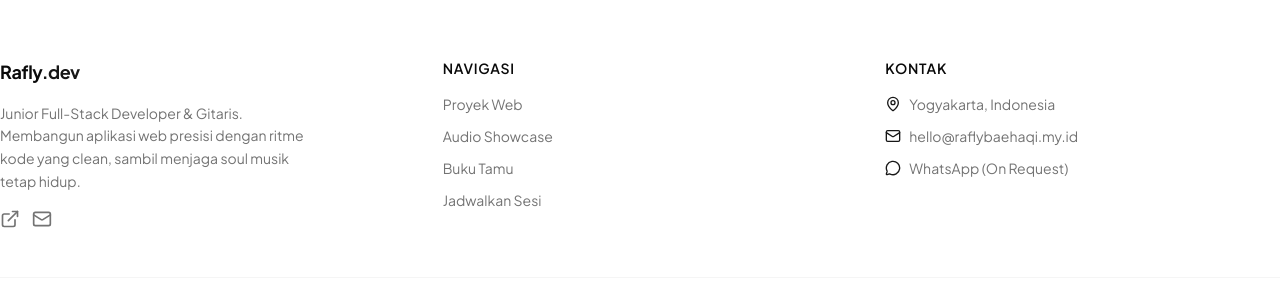
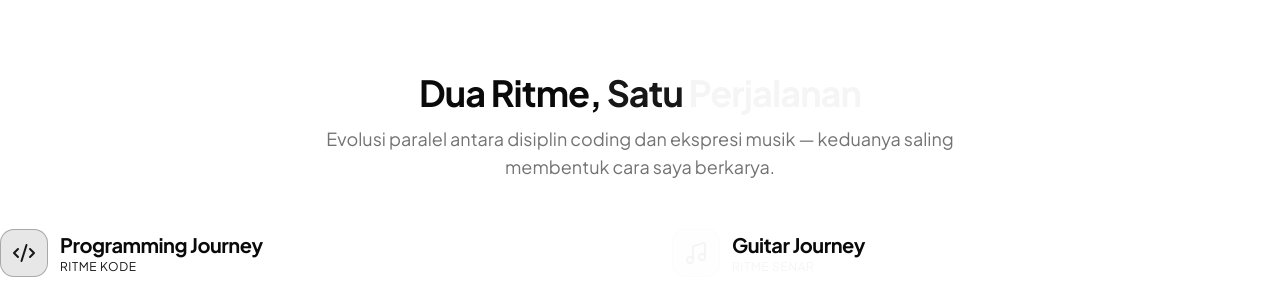
Before and after one commit to R4fly/portofolio-rafly, a Next.js app: page / in a window 1280 px wide. Shown: the part 2481-2788 px from the top of the page. Built offline with nearby package versions, Linux system fonts and the light colour scheme; no server answers; the database is empty.

Commit message:
feat: add interactive tech-stack and gear journey timeline

```diff
--- a/app/page.tsx
+++ b/app/page.tsx
@@ -3,6 +3,7 @@ import { HeroSection } from '@/components/shared/hero-section'
 import { RealtimeStats } from '@/components/shared/realtime-stats'
 import { ProjectsGrid } from '@/components/shared/projects-grid'
 import { AudioShowcase } from '@/components/shared/audio-showcase'
+import { JourneyTimeline } from '@/components/shared/journey-timeline'
 
 export const metadata: Metadata = {
   title: 'Rafly Baehaqi — Junior Full-Stack Developer & Gitaris',
@@ -20,6 +21,7 @@ export default function HomePage() {
       <RealtimeStats />
       <ProjectsGrid />
       <AudioShowcase />
+      <JourneyTimeline />
     </>
   )
 }
--- /dev/null
+++ b/components/shared/journey-timeline.tsx
@@ -0,0 +1,76 @@
+'use client'
+
+import { Code2, Music } from 'lucide-react'
+import { JOURNEY_COLUMNS } from '@/lib/constants/journey'
+import { TimelineItem } from './timeline-item'
+import { cn } from '@/lib/utils'
+
+export function JourneyTimeline() {
+  return (
+    <section className="container py-16 md:py-24" id="journey">
+      {/* Section Header */}
+      <div className="mb-12 text-center">
+        <h2 className="mb-3 font-sans text-3xl font-bold tracking-tight md:text-4xl">
+          Dua Ritme, <span className="text-primary">Satu</span>{' '}
+          <span className="text-secondary">Perjalanan</span>
+        </h2>
+        <p className="mx-auto max-w-2xl text-muted-foreground md:text-lg">
+          Evolusi paralel antara disiplin coding dan ekspresi musik — keduanya
+          saling membentuk cara saya berkarya.
+        </p>
+      </div>
+
+      {/* Dual Timeline Grid */}
+      <div className="grid grid-cols-1 gap-12 lg:grid-cols-2 lg:gap-16">
+        {JOURNEY_COLUMNS.map((column) => {
+          const isPrimary = column.accentColor === 'primary'
+          const HeaderIcon = isPrimary ? Code2 : Music
+
+          return (
+            <div key={column.id}>
+              {/* Column Header */}
+              <div className="mb-8 flex items-center gap-3">
+                <div
+                  className={cn(
+                    'flex h-12 w-12 items-center justify-center rounded-xl border',
+                    isPrimary
+                      ? 'border-primary/30 bg-primary/10 text-primary'
+                      : 'border-secondary/30 bg-secondary/10 text-secondary'
+                  )}
+                >
+                  <HeaderIcon className="h-6 w-6" aria-hidden="true" />
+                </div>
+                <div>
+                  <h3 className="font-sans text-xl font-bold tracking-tight">
+                    {column.label}
+                  </h3>
+                  <p
+                    className={cn(
+                      'font-mono text-xs uppercase tracking-wider',
+                      isPrimary ? 'text-primary' : 'text-secondary'
+                    )}
+                  >
+                    {column.tagline}
+                  </p>
+                </div>
+              </div>
+
+              {/* Timeline Items */}
+              <div>
+                {column.items.map((item, index) => (
+                  <TimelineItem
+                    key={`${column.id}-${item.year}`}
+                    item={item}
+                    accentColor={column.accentColor}
+                    index={index}
+                    isLast={index === column.items.length - 1}
+                  />
+                ))}
+              </div>
+            </div>
+          )
+        })}
+      </div>
+    </section>
+  )
+}
--- /dev/null
+++ b/components/shared/timeline-item.tsx
@@ -0,0 +1,95 @@
+'use client'
+
+import { motion } from 'framer-motion'
+import { Badge } from '@/components/ui/badge'
+import { cn } from '@/lib/utils'
+import type { JourneyItem } from '@/lib/constants/journey'
+
+interface TimelineItemProps {
+  item: JourneyItem
+  accentColor: 'primary' | 'secondary'
+  index: number
+  isLast: boolean
+}
+
+export function TimelineItem({ item, accentColor, index, isLast }: TimelineItemProps) {
+  const Icon = item.icon
+  const isPrimary = accentColor === 'primary'
+
+  return (
+    <motion.div
+      initial={{ opacity: 0, y: 24 }}
+      whileInView={{ opacity: 1, y: 0 }}
+      viewport={{ once: true, margin: '-50px' }}
+      transition={{ duration: 0.5, delay: index * 0.08, ease: 'easeOut' }}
+      className="group relative pb-8 pl-12 last:pb-0"
+    >
+      {/* Garis vertikal penghubung */}
+      {!isLast && (
+        <span
+          className={cn(
+            'absolute bottom-0 left-[19px] top-11 w-px',
+            isPrimary ? 'bg-primary/20' : 'bg-secondary/20'
+          )}
+          aria-hidden="true"
+        />
+      )}
+
+      {/* Node icon */}
+      <div
+        className={cn(
+          'absolute left-0 top-0 flex h-10 w-10 items-center justify-center rounded-full border-2 transition-all duration-300 group-hover:scale-110',
+          isPrimary
+            ? 'border-primary/40 bg-primary/10 text-primary group-hover:border-primary group-hover:shadow-lg group-hover:shadow-primary/25'
+            : 'border-secondary/40 bg-secondary/10 text-secondary group-hover:border-secondary group-hover:shadow-lg group-hover:shadow-secondary/25'
+        )}
+      >
+        <Icon className="h-5 w-5" aria-hidden="true" />
+      </div>
+
+      {/* Konten card */}
+      <div
+        className={cn(
+          'rounded-xl border bg-card/50 p-4 backdrop-blur transition-all duration-300',
+          'hover:-translate-y-0.5 hover:shadow-lg',
+          isPrimary
+            ? 'border-border/40 hover:border-primary/50 hover:shadow-primary/10'
+            : 'border-border/40 hover:border-secondary/50 hover:shadow-secondary/10'
+        )}
+      >
+        <div className="mb-2">
+          <Badge
+            variant="outline"
+            className={cn(
+              'font-mono text-xs',
+              isPrimary
+                ? 'border-primary/30 text-primary'
+                : 'border-secondary/30 text-secondary'
+            )}
+          >
+            {item.year}
+          </Badge>
+        </div>
+        <h4 className="mb-1.5 font-sans text-base font-semibold tracking-tight text-foreground">
+          {item.title}
+        </h4>
+        <p className="mb-3 text-sm leading-relaxed text-muted-foreground">
+          {item.description}
+        </p>
+        {item.tags && item.tags.length > 0 && (
+          <div className="flex flex-wrap gap-1.5">
+            {item.tags.map((tag) => (
+              <Badge
+                key={tag}
+                variant="secondary"
+                className="px-2 py-0.5 font-mono text-xs"
+              >
+                {tag}
+              </Badge>
+            ))}
+          </div>
+        )}
+      </div>
+    </motion.div>
+  )
+}
--- /dev/null
+++ b/lib/constants/journey.ts
@@ -0,0 +1,118 @@
+import type { LucideIcon } from 'lucide-react'
+import {
+  Code2,
+  GitBranch,
+  Rocket,
+  Database,
+  Music,
+  Disc3,
+  Mic,
+  Headphones,
+} from 'lucide-react'
+
+export interface JourneyItem {
+  year: string
+  title: string
+  description: string
+  icon: LucideIcon
+  tags?: string[]
+}
+
+export interface JourneyColumn {
+  id: 'programming' | 'guitar'
+  label: string
+  tagline: string
+  accentColor: 'primary' | 'secondary'
+  items: JourneyItem[]
+}
+
+/**
+ * PERHATIAN: Data di bawah adalah TEMPLATE.
+ * Sesuaikan tahun, judul, dan deskripsi dengan perjalanan asli Anda.
+ */
+export const PROGRAMMING_JOURNEY: JourneyItem[] = [
+  {
+    year: '2022',
+    title: 'First Line of Code',
+    description:
+      'Memulai perjalanan dengan HTML & CSS. Membangun halaman web statis pertama dan menemukan passion di balik layar.',
+    icon: Code2,
+    tags: ['HTML', 'CSS'],
+  },
+  {
+    year: '2023',
+    title: 'JavaScript & React',
+    description:
+      'Mendalami JavaScript modern dan React. Mulai membangun aplikasi interaktif dengan arsitektur berbasis komponen.',
+    icon: GitBranch,
+    tags: ['JavaScript', 'React'],
+  },
+  {
+    year: '2024',
+    title: 'TypeScript & Next.js',
+    description:
+      'Adopsi TypeScript untuk type safety dan Next.js untuk framework full-stack. Fokus pada performa dan SEO.',
+    icon: Rocket,
+    tags: ['TypeScript', 'Next.js'],
+  },
+  {
+    year: '2025',
+    title: 'Full-Stack dengan Supabase',
+    description:
+      'Menguasai Supabase sebagai backend-as-a-service: database, auth, realtime, dan storage. Membangun aplikasi SaaS-ready.',
+    icon: Database,
+    tags: ['Supabase', 'PostgreSQL', 'Realtime'],
+  },
+]
+
+export const GUITAR_JOURNEY: JourneyItem[] = [
+  {
+    year: '2020',
+    title: 'Chord Pertama',
+    description:
+      'Pertama kali memegang gitar dan belajar chord dasar. Dari momen ini, cinta pada musik tumbuh tak terbendung.',
+    icon: Music,
+    tags: ['Akustik', 'Chord Dasar'],
+  },
+  {
+    year: '2021',
+    title: 'Fondasi Blues & Rock',
+    description:
+      'Mendalami teknik pentatonic blues dan rhythm rock. Mulai memahami feel dan dinamika dalam bermain.',
+    icon: Headphones,
+    tags: ['Blues', 'Rock'],
+  },
+  {
+    year: '2023',
+    title: 'Eksplorasi Jazz Fusion',
+    description:
+      'Menjelajahi kompleksitas jazz fusion. Belajar improvisasi dan teori musik tingkat lanjut.',
+    icon: Disc3,
+    tags: ['Jazz', 'Fusion', 'Improvisasi'],
+  },
+  {
+    year: '2025',
+    title: 'Studio & Panggung',
+    description:
+      'Aktif merekam dan tampil. Menggabungkan teknik dan emosi dalam setiap permainan.',
+    icon: Mic,
+    tags: ['Recording', 'Live Performance'],
+  },
+]
+
+export const JOURNEY_COLUMNS: JourneyColumn[] = [
+  {
+    id: 'programming',
+    label: 'Programming Journey',
+    tagline: 'Ritme Kode',
+    accentColor: 'primary',
+    items: PROGRAMMING_JOURNEY,
+  },
+  {
+    id: 'guitar',
+    label: 'Guitar Journey',
+    tagline: 'Ritme Senar',
+    accentColor: 'secondary',
+    items: GUITAR_JOURNEY,
+  },
+]
```
Also changed, not shown: 1 other file (tests, documents, lock files or other folders).
